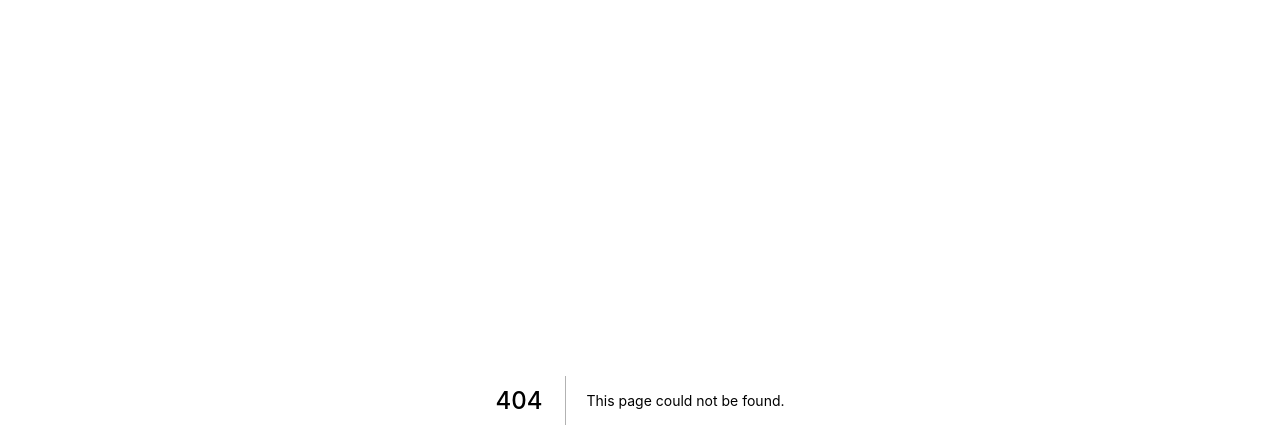
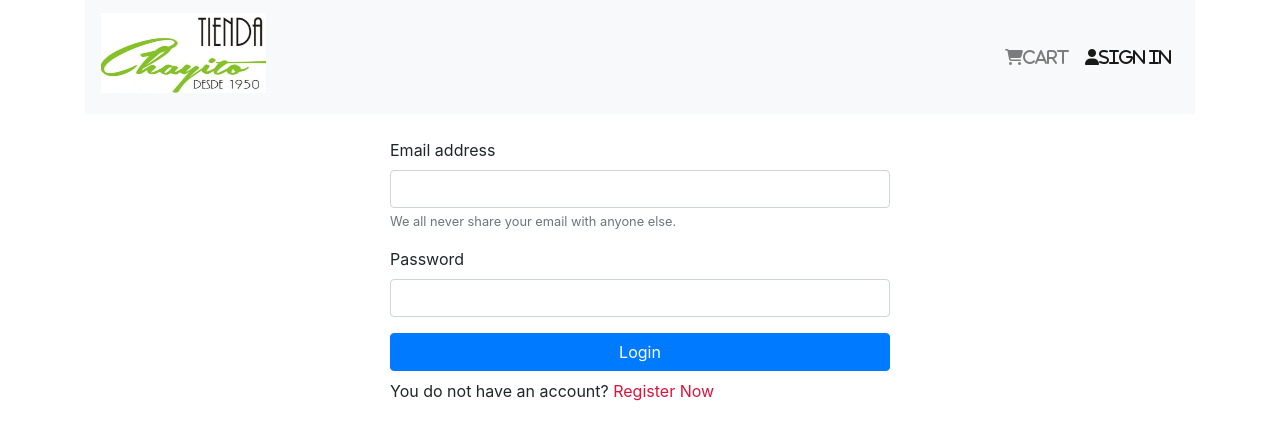
Before and after one commit to amonterol/tiendachayito-store-app, a Next.js app: page /signin in a window 1280 px wide. Before the commit this address had no page. Shown: the top 448 px of the page. Built offline with nearby package versions, Linux system fonts and the light colour scheme.

Commit message:
Configuracion inicial nav bar , layout, login page

```diff
--- /dev/null
+++ b/components/Layout.js
@@ -0,0 +1,11 @@
+import React from "react";
+import NavBar from "./NavBar";
+
+export default function Layout({ children }) {
+  return (
+    <div className="container">
+      <NavBar />
+      {children}
+    </div>
+  );
+}
--- /dev/null
+++ b/components/NavBar.js
@@ -0,0 +1,87 @@
+import React from "react";
+import { useRouter } from "next/router";
+import Link from "next/link";
+import Image from "next/image";
+import Logo from "./icons/logoTienda.png";
+
+export default function NavBar() {
+  const router = useRouter();
+
+  const isActive = (r) => {
+    if (r === router.pathname) {
+      return " active";
+    } else {
+      return "";
+    }
+  };
+
+  return (
+    <nav className="navbar navbar-expand-lg navbar-light bg-light">
+      <Link href="/">
+        <a className="navbar-brand">
+          <Image src={Logo} alt="Logo" width="165px" height="80px" />
+        </a>
+      </Link>
+
+      <button
+        className="navbar-toggler"
+        type="button"
+        data-toggle="collapse"
+        data-target="#navbarNavDropdown"
+        aria-controls="navbarNavDropdown"
+        aria-expanded="false"
+        aria-label="Toggle navigation"
+      >
+        <span className="navbar-toggler-icon"></span>
+      </button>
+      <div
+        className="collapse navbar-collapse justify-content-end"
+        id="navbarNavDropdown"
+      >
+        <ul className="navbar-nav">
+          <li className="nav-item">
+            <Link href="/cart">
+              <a className={"nav-link" + isActive("/cart")}>
+                <i className="fas fa-shopping-cart" aria-hidden="true">
+                  Cart
+                </i>
+              </a>
+            </Link>
+          </li>
+          <li className="nav-item">
+            <Link href="/signin">
+              <a className={"nav-link" + isActive("/signin")}>
+                <i className="fas fa-user" aria-hidden="true">
+                  Sign in
+                </i>
+              </a>
+            </Link>
+          </li>
+
+          {/*      <li className="nav-item dropdown">
+            <a
+              className="nav-link dropdown-toggle"
+              href="#"
+              id="navbarDropdownMenuLink"
+              data-toggle="dropdown"
+              aria-expanded="false"
+            >
+              User Name
+            </a>
+            <div
+              className="dropdown-menu"
+              aria-labelledby="navbarDropdownMenuLink"
+            >
+              <a className="dropdown-item" href="#">
+                Profile
+              </a>
+              <a className="dropdown-item" href="#">
+                Logout
+              </a>
+            </div>
+          </li> */}
+        </ul>
+      </div>
+    </nav>
+  );
+}
--- a/pages/_app.js
+++ b/pages/_app.js
@@ -1,7 +1,13 @@
-import '../styles/globals.css'
+import "../styles/globals.css";
+
+import Layout from "../components/Layout";
 
 function MyApp({ Component, pageProps }) {
-  return <Component {...pageProps} />
+  return (
+    <Layout>
+      <Component {...pageProps} />
+    </Layout>
+  );
 }
 
-export default MyApp
+export default MyApp;
--- /dev/null
+++ b/pages/_document.js
@@ -0,0 +1,33 @@
+/* eslint-disable @next/next/no-sync-scripts */
+import Document, { Html, Head, Main, NextScript } from "next/document";
+
+class MyDocument extends Document {
+  render() {
+    return (
+      <Html lang="en">
+        <Head>
+          <meta
+            name="description"
+            content="Dev AT E-commerce website with Next.js"
+          />
+          <link
+            rel="stylesheet"
+            href="https://cdn.jsdelivr.net/npm/bootstrap@4.5.3/dist/css/bootstrap.min.css"
+          />
+          <script src="https://code.jquery.com/jquery-3.5.1.slim.min.js"></script>
+          <script src="https://cdn.jsdelivr.net/npm/bootstrap@4.5.3/dist/js/bootstrap.bundle.min.js"></script>
+          <script src="https://kit.fontawesome.com/a076d05399.js"></script>
+          <script
+            src={`https://www.paypal.com/sdk/js?client-id=${process.env.PAYPAL_CLIENT_ID}`}
+          ></script>
+        </Head>
+        <body>
+          <Main />
+          <NextScript />
+        </body>
+      </Html>
+    );
+  }
+}
+
+export default MyDocument;
--- /dev/null
+++ b/pages/register.js
@@ -0,0 +1,5 @@
+import React from "react";
+
+export default function register() {
+  return <div></div>;
+}
--- /dev/null
+++ b/pages/signin.js
@@ -0,0 +1,49 @@
+import React from "react";
+import Head from "next/head";
+import Link from "next/link";
+
+export default function Signin() {
+  return (
+    <div>
+      <Head>
+        <title>Sign in page</title>
+      </Head>
+
+      <form className="mx-auto my-4" style={{ maxWidth: "500px" }}>
+        <div className="form-group">
+          <label htmlFor="exampleInputEmail1">Email address</label>
+          <input
+            type="email"
+            className="form-control"
+            id="exampleInputEmail1"
+            aria-describedby="emailHelp"
+            name="email"
+          />
+          <small id="emailHelp" className="form-text text-muted">
+            We all never share your email with anyone else.
+          </small>
+        </div>
+        <div className="form-group">
+          <label htmlFor="exampleInputPassword1">Password</label>
+          <input
+            type="password"
+            className="form-control"
+            id="exampleInputPassword1"
+            name="password"
+          />
+        </div>
+
+        <button type="submit" className="btn btn-primary w-100">
+          Login
+        </button>
+
+        <p className="my-2">
+          You do not have an account?{" "}
+          <Link href="/register">
+            <a style={{ color: "crimson" }}>Register Now</a>
+          </Link>
+        </p>
+      </form>
+    </div>
+  );
+}
```
Also changed, not shown: package.json (+7 -0 lines), pages/cart.js (added, +9 -0 lines), pages/index.js (+3 -65 lines), pages/products.js (added, +9 -0 lines), components/icons/logoTienda.PNG (added), 1 other file (tests, documents, lock files or other folders).
